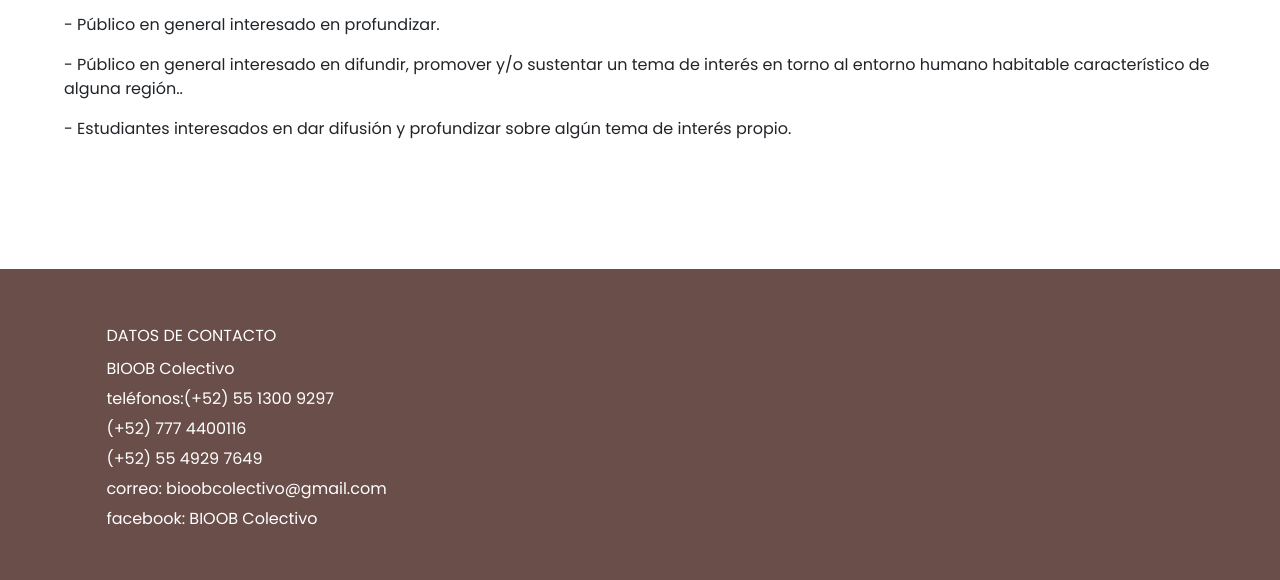
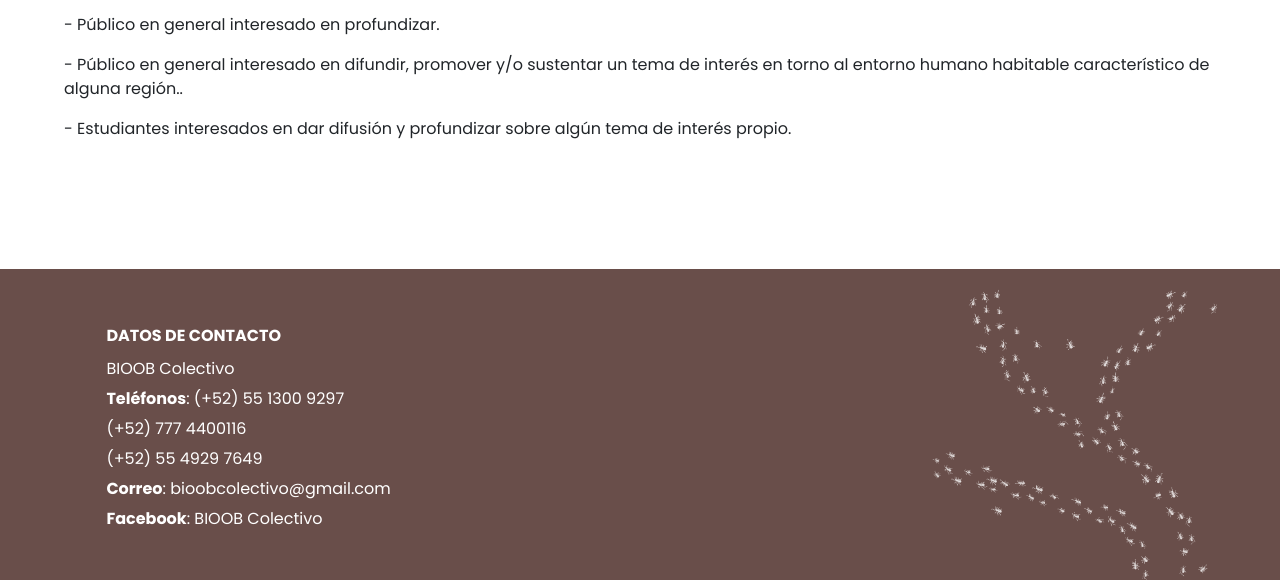
Before and after one commit to caceresnb/BIOOB-colectivo, a website: page investigacion/index.html in a window 1280 px wide. Shown: the part 1125-1705 px from the top of the page. Drawn offline with nearby package versions, Linux system fonts and the light colour scheme; files whose address does not match are found by name.

Commit message:
hormigas y estilos footer

```diff
--- a/css/styles.css
+++ b/css/styles.css
@@ -342,6 +342,16 @@ footer {
   /* margin-right: 2%; */
   margin: auto;
 }
+
+.hormigasFooter {
+  position: absolute;
+  width: 19.4rem;
+  height: 32rem;
+  top: 0;
+  right: 0;
+  opacity: 0.6;
+}
+
 @media screen and (min-width: 450px) {
   .overlay img {
     width: 450px;
@@ -378,6 +388,7 @@ footer {
   .description .text {
     font-size: 1.3rem;
   }
+  .footer;
 }
 
 @media screen and (min-width: 1024px) {
@@ -421,6 +432,10 @@ footer {
     font-size: 1.2rem;
     font-weight: 400;
   }
+  .hormigasFooter {
+    right: 50px;
+    opacity: 0.8;
+  }
 }
 @media screen and (min-width: 1200px) {
   .description .text {
--- a/investigacion/index.html
+++ b/investigacion/index.html
@@ -140,16 +140,17 @@
          <footer>
           <div class="container-fluid">
             <div class="row">
-              <div class="col-lg-12 col-md-12 col-sm-12 notmargin" data-aos="fade-up">
+              <div class="col-lg-12 col-md-12 col-sm-12 notmargin relative" data-aos="fade-up">
+                <img  class="hormigasFooter" src="../img/hormigas-blancas.png" alt="hormigas-blancas">
                 <div class="footer__responsive2 footer2 foot2Color">
                   <div class="margin-footer2">
-                    <p class="footTitulo">DATOS DE CONTACTO</p>
+                    <p class="footTitulo fw-bold">DATOS DE CONTACTO</p>
                     <p>BIOOB Colectivo</p>
-                    <p>teléfonos:(+52) 55 1300 9297</p>
+                    <p><span class="fw-bold">Teléfonos</span>: (+52) 55 1300 9297</p>
                     <p>(+52) 777 4400116</p>
                     <p>(+52) 55 4929 7649</p>
-                    <p>correo: bioobcolectivo@gmail.com</p>
-                    <p>facebook: BIOOB Colectivo</p>
+                    <p><span class="fw-bold">Correo</span>: bioobcolectivo@gmail.com</p>
+                    <p><span class="fw-bold">Facebook</span>: BIOOB Colectivo</p>
                   </div>
                 </div>
                 <div class="footer3 foot3Color footer__responsive2">
@@ -157,6 +158,7 @@
                   <p class="copy">©️ Copyright AlRoTa</p>
                 </div>
               </div>
+            </div>
             </div>
           </div>
     </footer>
```
Also changed, not shown: capacitacion/index.html (+5 -5 lines), contacto/index.html (+7 -5 lines), talleres/index.html (+7 -5 lines), vinculacion/index.html (+6 -5 lines).
